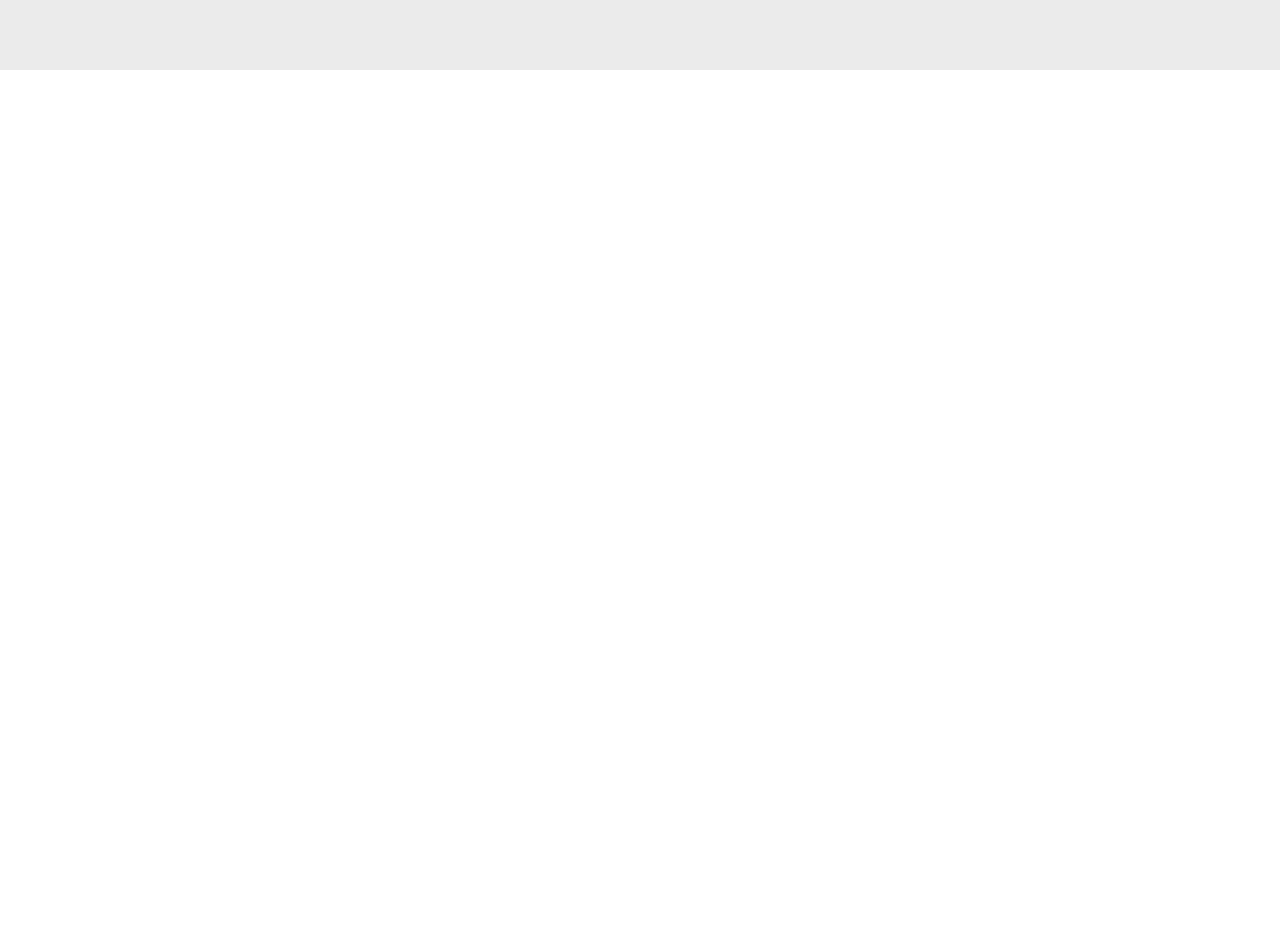
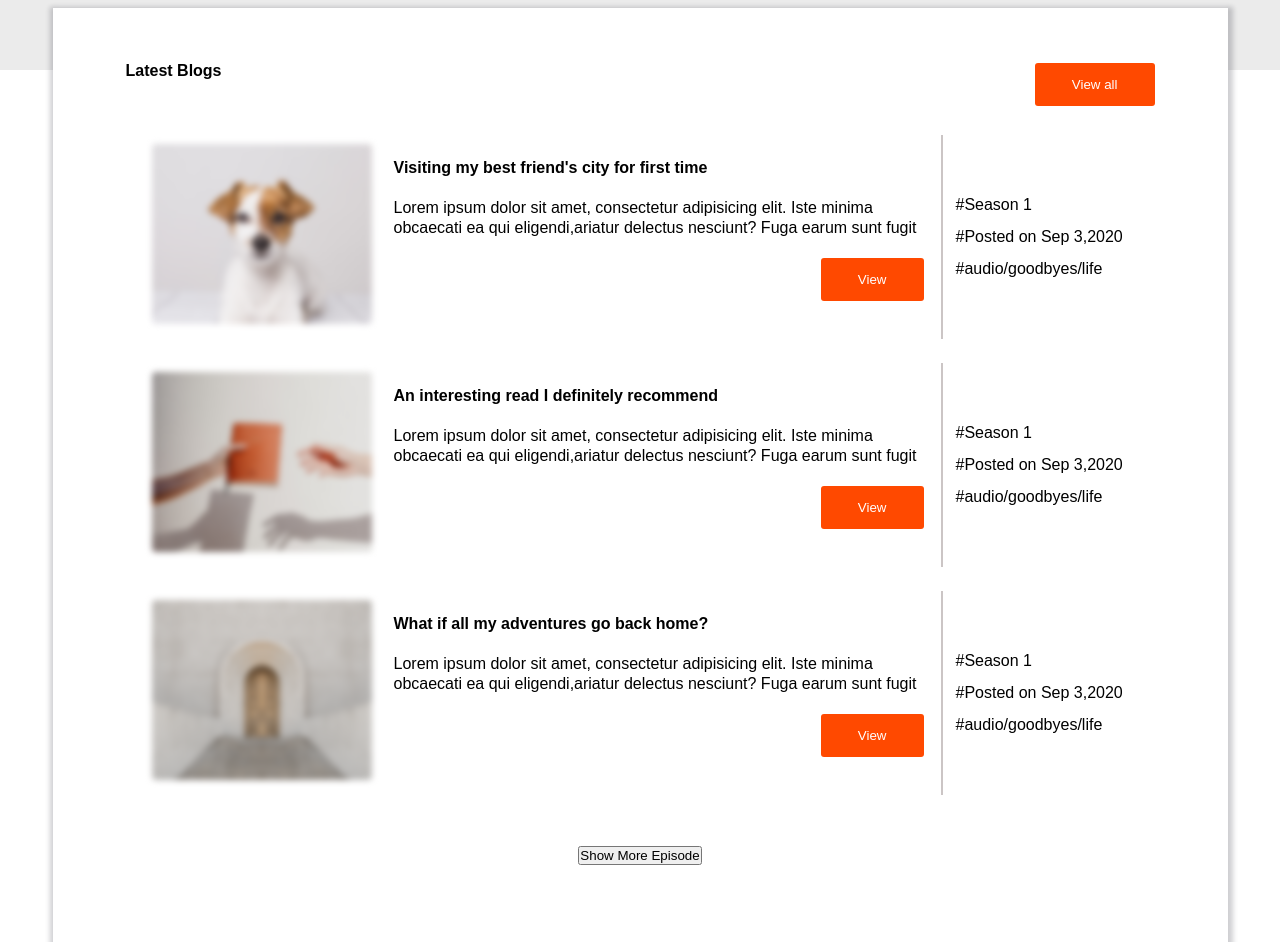
Before and after one commit to abhijeetkumar-josh/UI-Abhijeet-00612, a website built with Vite: page index.html in a window 1280 px wide. Shown: the part 190-1132 px from the top of the page. Before the commit the page ends 800 px from the top, so only its background shows below. Built offline with nearby package versions, Linux system fonts and the light colour scheme.

Commit message:
Added blog section (#3)
* AK-RU-02 feat: Added blog section

* AK-RU-02 Review Fixes 01

* AK-RU-02 Review Fixes 02

* AK-RU-02 Review Fixes 03

```diff
--- a/index.html
+++ b/index.html
@@ -23,16 +23,16 @@
             <li class="nav__item"
               ><a class="nav__link" href="/home/">Home</a></li
             >
-            <li class="nav_item"
+            <li class="nav__item"
               ><a class="nav__link" href="/about/">About</a></li
             >
-            <li class="nav_item"
+            <li class="nav__item"
               ><a class="nav__link" href="/blogs/">Blog</a></li
             >
-            <li class="nav_item"
+            <li class="nav__item"
               ><a class="nav__link" href="/pages/">Pages</a></li
             >
-            <li class="nav_item">
+            <li class="nav__item">
               <a class="nav__link" href="/contact/">Contact</a>
             </li>
           </ul>
@@ -40,5 +40,113 @@
         </div>
       </div>
     </nav>
+    <!--blog section-->
+    <section class="section">
+      <div class="section__container">
+        <div class="section__header">
+          <h2 class="section__heading">Latest Blogs</h2>
+          <button class="button__primary">View all</button>
+        </div>
+        <div class="blog__container">
+          <div class="blog__block">
+            <div class="blog__posts">
+              <div class="blog__img">
+                <img src="assets/2123.png" alt="Image of a cute dog" />
+              </div>
+              <div class="blog__content">
+                <div class="blog__header">
+                  <h3 class="blog__title"
+                    >Visiting my best friend's city for first time</h3
+                  >
+                  <p class="blog__text"
+                    >Lorem ipsum dolor sit amet, consectetur adipisicing elit.
+                    Iste minima obcaecati ea qui eligendi,ariatur delectus
+                    nesciunt? Fuga earum sunt fugit
+                  </p>
+                </div>
+                <button class="button__primary button__primary--lg"
+                  >View</button
+                >
+              </div>
+              <div class="tags__container">
+                <ul class="blog__tags">
+                  <li class="blog__tag">#Season 1</li>
+                  <li class="blog__tag">#Posted on Sep 3,2020</li>
+                  <li class="blog__tag">#audio/goodbyes/life</li>
+                </ul>
+              </div>
+            </div>
+          </div>
+
+          <div class="blog__block">
+            <div class="blog__posts">
+              <div class="blog__img">
+                <img
+                  src="/assets/hello-revival-YH_Ne4R9ZAc-unsplash.png"
+                  alt="Image of a book and a hand reaching it"
+                />
+              </div>
+              <div class="blog__content">
+                <div class="blog__header">
+                  <h3 class="blog__title"
+                    >An interesting read I definitely recommend</h3
+                  >
+                  <p class="blog__text"
+                    >Lorem ipsum dolor sit amet, consectetur adipisicing elit.
+                    Iste minima obcaecati ea qui eligendi,ariatur delectus
+                    nesciunt? Fuga earum sunt fugit
+                  </p>
+                </div>
+                <button class="button__primary button__primary--lg"
+                  >View</button
+                >
+              </div>
+              <div class="tags__container">
+                <ul class="blog__tags">
+                  <li class="blog__tag">#Season 1</li>
+                  <li class="blog__tag">#Posted on Sep 3,2020</li>
+                  <li class="blog__tag">#audio/goodbyes/life</li>
+                </ul>
+              </div>
+            </div>
+          </div>
+          <div class="blog__block">
+            <div class="blog__posts">
+              <div class="blog__img">
+                <img
+                  src="/assets/alexander-tsang-_frvdyMH6S0-unsplash.png"
+                  alt="Image of a door of a old castle"
+                />
+              </div>
+              <div class="blog__content">
+                <div class="blog__header">
+                  <h3 class="blog__title"
+                    >What if all my adventures go back home?</h3
+                  >
+                  <p class="blog__text"
+                    >Lorem ipsum dolor sit amet, consectetur adipisicing elit.
+                    Iste minima obcaecati ea qui eligendi,ariatur delectus
+                    nesciunt? Fuga earum sunt fugit
+                  </p>
+                </div>
+                <button class="button__primary button__primary--lg"
+                  >View</button
+                >
+              </div>
+              <div class="tags__container">
+                <ul class="blog__tags">
+                  <li class="blog__tag">#Season 1</li>
+                  <li class="blog__tag">#Posted on Sep 3,2020</li>
+                  <li class="blog__tag">#audio/goodbyes/life</li>
+                </ul>
+              </div>
+            </div>
+          </div>
+        </div>
+        <div class="blog__footer">
+          <button class="button__secondary">Show More Episode</button>
+        </div>
+      </div>
+    </section>
   </body>
 </html>
--- a/src/styles/common.css
+++ b/src/styles/common.css
@@ -24,3 +24,13 @@
   transform: scale(1.05);
   transition: transform 0.2s ease-in-out;
 }
+
+h2 {
+  font-size: 2rem;
+  font-weight: 700;
+}
+
+h3 {
+  font-size: 1.5rem;
+  font-weight: 800;
+}
--- a/src/styles/reset.css
+++ b/src/styles/reset.css
@@ -83,7 +83,6 @@ video {
   padding: 0;
   border: 0;
   font-size: 100%;
-  font: inherit;
   vertical-align: baseline;
 }
 /* HTML5 display-role reset for older browsers */
--- a/src/styles/style.css
+++ b/src/styles/style.css
@@ -1,13 +1,15 @@
 * {
   margin: 0;
   padding: 0;
+}
+
+body {
   font-family: Arial, Helvetica, sans-serif;
 }
 
 .nav {
   min-height: 260px;
   width: 100%;
-  display: inline-block;
   background-color: var(--palette-gray);
 }
 
@@ -15,7 +17,8 @@
   display: flex;
   justify-content: space-between;
   align-items: center;
-  margin: 41px auto;
+  margin: 0px auto;
+  padding: 41px 0px;
 }
 
 .nav__icon {
@@ -25,13 +28,14 @@
 .nav__links {
   display: flex;
   align-items: center;
-  gap: 36px;
+  gap: 33px;
+  padding: 0px 0px;
 }
 
 .nav__list {
   display: flex;
   list-style: none;
-  gap: 22px;
+  gap: 17px;
 }
 
 .nav__link {
@@ -47,3 +51,76 @@
   border-bottom: 2px solid var(--palette-primary);
   color: var(--palette-primary);
 }
+
+.section {
+  max-width: var(--container-width);
+  margin: -62px auto;
+  background-color: white;
+  box-shadow: 1px 3px 5px 4px rgb(16 16 30 / 20%);
+}
+
+.section__container {
+  background-color: var(--palette-white);
+  padding: 30px;
+}
+
+.section__header {
+  display: flex;
+  justify-content: space-between;
+  padding: 25px 43px;
+}
+
+.blog__posts {
+  display: flex;
+}
+
+.blog__header {
+  padding: 25px 19px 0px 13px;
+  display: flex;
+  flex-direction: column;
+  gap: 22px;
+}
+
+.blog__content {
+  display: flex;
+  flex-direction: column;
+  gap: 20px;
+}
+
+.blog__block {
+  display: inline-block;
+  margin: 4px 60px;
+}
+
+.blog__text {
+  line-height: 20px;
+}
+
+.blog__tags {
+  margin: 0px 5px;
+  padding: 54px 8px;
+  line-height: 32px;
+}
+
+.blog__container {
+  display: flex;
+  flex-direction: column;
+  gap: 16px;
+}
+
+.tags__container {
+  border-left: 2px solid #cbc5c5;
+  min-width: 195px;
+}
+
+.blog__footer {
+  display: flex;
+  justify-content: center;
+  margin: 47px 0px;
+}
+
+.button__primary--lg {
+  padding: 12px 41px;
+  align-self: flex-end;
+  margin: 0px 17px;
+}
```
